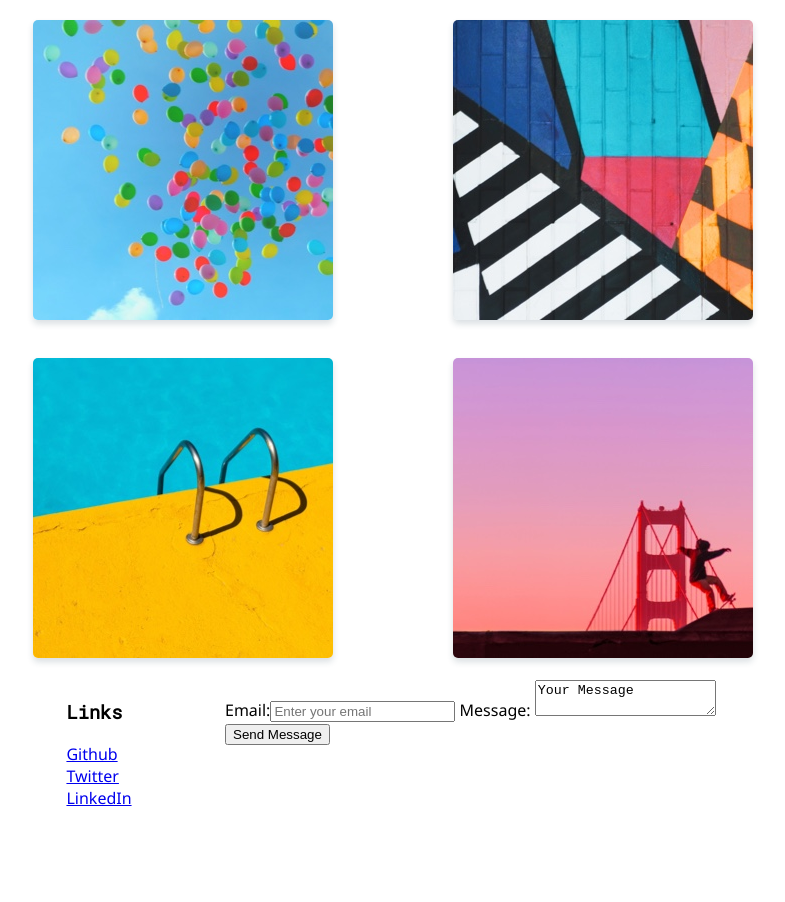
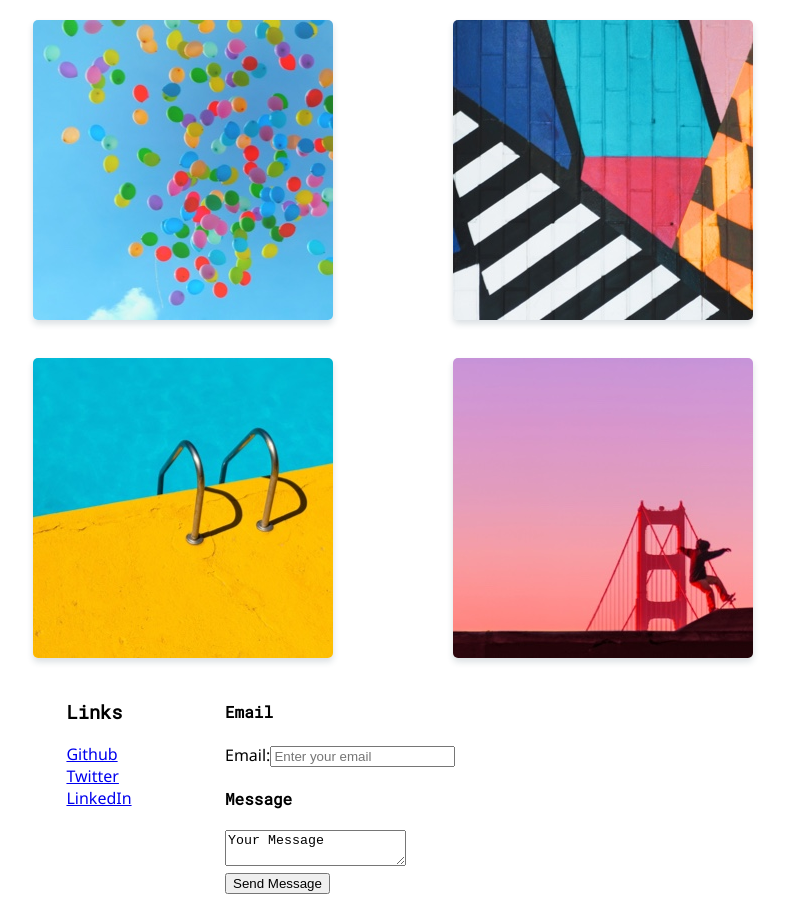
Before and after one commit to lealsamanthaj/cf-portfolio, a plain HTML site: page index.html in a window 1280 px wide. Shown: the part 558-1460 px from the top of the page, without its empty margins (247-1032 px from the left). Before the commit the page ends 1391 px from the top, so only its background shows below. Drawn offline with Linux system fonts and the light colour scheme.

Commit message:
Added structure to footer area

```diff
--- a/index.html
+++ b/index.html
@@ -81,13 +81,17 @@
 		<div>
 			<form action="#">
 				<label for="email">
+					<h4>Email</h4>
 					Email:<input id="email" placeholder="Enter your email"/>
 				</label>
 
 				<label for="message">
-					Message: <textarea id="message">Your Message</textarea>
+					<h4>Message</h4>
+					 <textarea id="message">Your Message</textarea>
 				</label>
+				<div class="submit-button-wrapper">
 				<input type="submit" value="Send Message">
+			</div>
 			</form>
 		</div>
 	</div>
```
